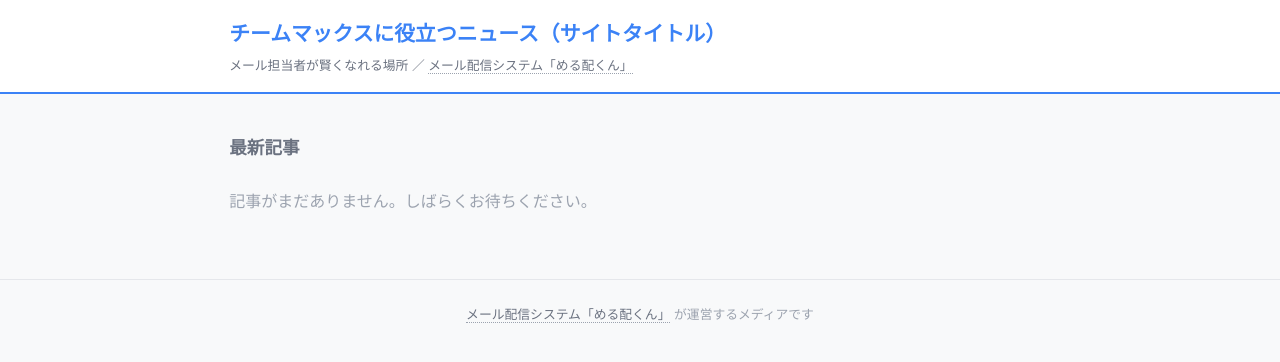
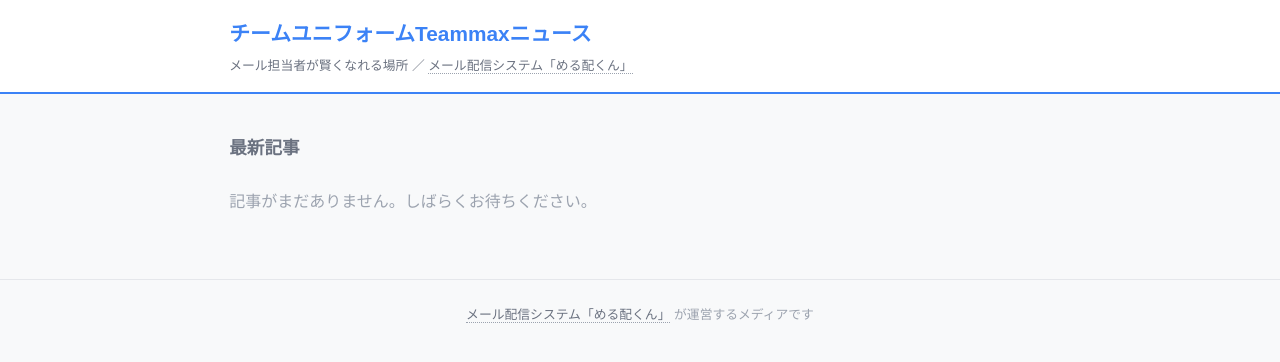
Before and after one commit to inabat-tech/teammax_media, a Next.js app: page / in a window 1280 px wide. Shown: the top 362 px of the page. Built offline with nearby package versions, Linux system fonts and the light colour scheme.

Commit message:
update: site settings

```diff
--- a/app/layout.tsx
+++ b/app/layout.tsx
@@ -3,8 +3,8 @@ import type { Metadata } from 'next'
 import './globals.css'
 
 export const metadata: Metadata = {
-  title: "サッカー等スポーツのユニフォーム　お役立ちニュース！",
-  description: "ユニフォーム担当者が賢くなれる場所。世界のユニフォームニュースを",
+  title: "サッカー、バスケ、バレー、陸上、スポーツのユニフォーム　お役立ちニュース！",
+  description: "ユニフォーム担当者に役立つ場所。世界のユニフォームニュースを",
 }
 
 export default function RootLayout({ children }: { children: React.ReactNode }) {
@@ -13,7 +13,7 @@ export default function RootLayout({ children }: { children: React.ReactNode })
       <body>
         <header>
           <div className="container">
-            <a href="/" className="site-title">チームマックスに役立つニュース（サイトタイトル）</a>
+            <a href="/" className="site-title">チームユニフォームTeammaxニュース</a>
             <p className="site-desc">
               メール担当者が賢くなれる場所 ／{' '}
               <a href="https://www.meruhaikun.com/" target="_blank" rel="noopener noreferrer" className="service-link">
```
